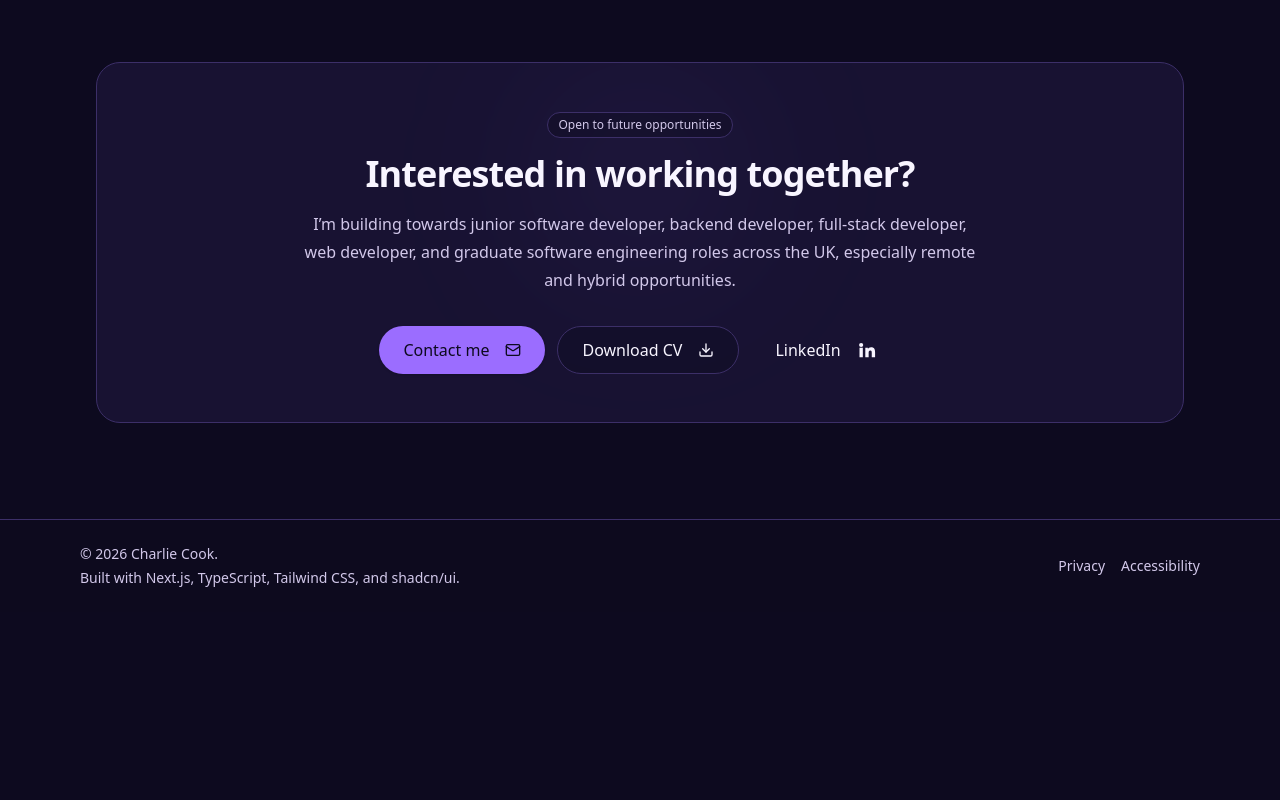
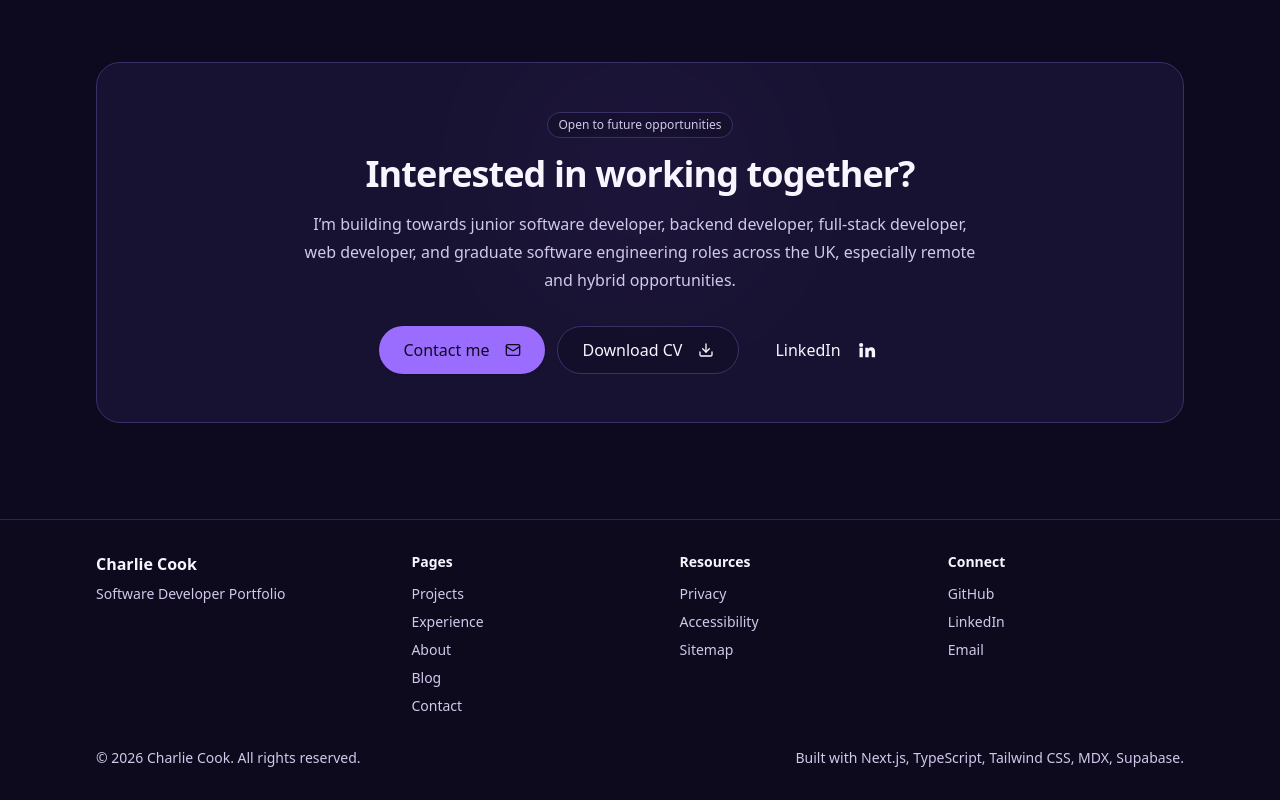
Before and after one commit to MrCook17/personal-portfolio, a Next.js app: page / in a window 1280 px wide. Shown: the part 5605-6405 px from the top of the page. Before the commit the page ends 6217 px from the top, so only its background shows below. Built offline with nearby package versions, Linux system fonts and the light colour scheme; no server answers.

Commit message:
sorted out the footer

```diff
--- a/src/components/layout/footer.tsx
+++ b/src/components/layout/footer.tsx
@@ -2,42 +2,116 @@ import Link from "next/link";
 
 import { siteConfig } from "@/content/site";
 
-const footerLinks = [
+const pageLinks = [
+  { label: "Projects", href: "/projects" },
+  { label: "Experience", href: "/experience" },
+  { label: "About", href: "/about" },
+  { label: "Blog", href: "/blog" },
+  { label: "Contact", href: "/contact" },
+];
+
+const resourceLinks = [
+  { label: "Privacy", href: "/privacy" },
+  { label: "Accessibility", href: "/accessibility" },
+  { label: "Sitemap", href: "/sitemap.xml" },
+];
+
+const socialLinks = [
   {
-    label: "Privacy",
-    href: "/privacy",
+    label: "GitHub",
+    href: "https://github.com/MrCook17",
   },
   {
-    label: "Accessibility",
-    href: "/accessibility",
+    label: "LinkedIn",
+    href: "https://www.linkedin.com/in/charles-james-cook/",
+  },
+  {
+    label: "Email",
+    href: "/contact",
   },
 ];
 
+const builtWith = ["Next.js", "TypeScript", "Tailwind CSS", "MDX", "Supabase"];
+
+const linkClassName =
+  "rounded-sm transition-colors hover:text-foreground focus-visible:ring-2 focus-visible:ring-ring focus-visible:ring-offset-2 focus-visible:ring-offset-background focus-visible:outline-none";
+
 export function Footer() {
   return (
-    <footer className="border-t border-border bg-background/70">
-      <div className="mx-auto flex max-w-6xl flex-col gap-4 px-4 py-6 text-sm text-muted-foreground md:flex-row md:items-center md:justify-between">
-        <div className="space-y-1">
-          <p>
-            © {new Date().getFullYear()} {siteConfig.name}.
+    <footer className="border-t border-border/70 bg-background/80">
+      <div className="mx-auto max-w-6xl px-4 py-8 sm:px-6 lg:px-8">
+        <div className="grid gap-8 sm:grid-cols-2 lg:grid-cols-[1.2fr_1fr_1fr_1fr]">
+          <div className="space-y-2">
+            <p className="text-base font-semibold text-foreground">
+              {siteConfig.name}
             </p>
-          <p>Built with Next.js, TypeScript, Tailwind CSS, and shadcn/ui.</p>
+            <p className="text-sm text-muted-foreground">
+              Software Developer Portfolio
+            </p>
           </div>
 
-        <nav
-          aria-label="Footer links"
-          className="flex flex-wrap gap-x-4 gap-y-2"
-        >
-          {footerLinks.map((link) => (
-            <Link
-              key={link.href}
+          <nav aria-label="Footer page links" className="space-y-3">
+            <h2 className="text-sm font-semibold text-foreground">Pages</h2>
+            <ul className="space-y-2 text-sm text-muted-foreground">
+              {pageLinks.map((link) => (
+                <li key={link.href}>
+                  <Link href={link.href} className={linkClassName}>
+                    {link.label}
+                  </Link>
+                </li>
+              ))}
+            </ul>
+          </nav>
+
+          <nav aria-label="Footer resource links" className="space-y-3">
+            <h2 className="text-sm font-semibold text-foreground">Resources</h2>
+            <ul className="space-y-2 text-sm text-muted-foreground">
+              {resourceLinks.map((link) => (
+                <li key={link.href}>
+                  <Link href={link.href} className={linkClassName}>
+                    {link.label}
+                  </Link>
+                </li>
+              ))}
+            </ul>
+          </nav>
+
+          <nav aria-label="Social and contact links" className="space-y-3">
+            <h2 className="text-sm font-semibold text-foreground">Connect</h2>
+            <ul className="space-y-2 text-sm text-muted-foreground">
+              {socialLinks.map((link) => {
+                const isExternal = link.href.startsWith("http");
+
+                return (
+                  <li key={link.href}>
+                    {isExternal ? (
+                      <a
                         href={link.href}
-              className="transition-colors hover:text-foreground focus-visible:ring-2 focus-visible:ring-ring focus-visible:ring-offset-2 focus-visible:ring-offset-background focus-visible:outline-none"
+                        className={linkClassName}
+                        target="_blank"
+                        rel="noreferrer"
                       >
                         {link.label}
+                      </a>
+                    ) : (
+                      <Link href={link.href} className={linkClassName}>
+                        {link.label}
                       </Link>
-          ))}
+                    )}
+                  </li>
+                );
+              })}
+            </ul>
           </nav>
+        </div>
+
+        <div className="mt-8 flex flex-col gap-3 text-sm text-muted-foreground md:flex-row md:items-center md:justify-between">
+          <p>
+            © {new Date().getFullYear()} {siteConfig.name}. All rights reserved.
+          </p>
+
+          <p>Built with {builtWith.join(", ")}.</p>
+        </div>
       </div>
     </footer>
   );
```
Lines whose indentation alone changed are shown as unchanged.
